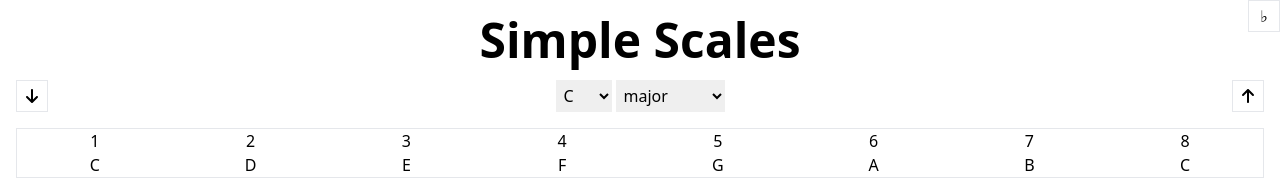
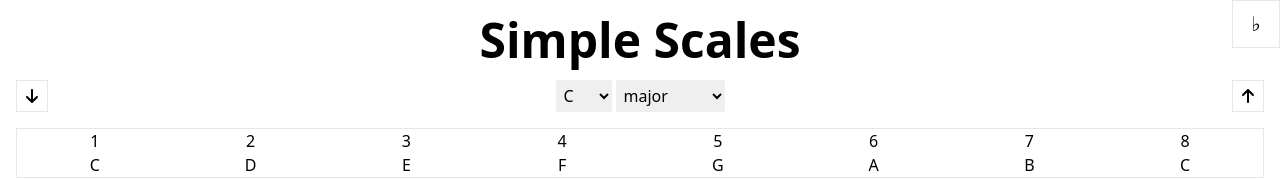
Before and after one commit to kylemichaelsullivan/simple-scales, a React (Vite) app: page / in a window 1280 px wide. Shown: the top 179 px of the page. Built offline with nearby package versions, Linux system fonts and the light colour scheme.

Commit message:
UPDATE: Make usingFlats larger

```diff
--- a/src/components/UsingFlats.tsx
+++ b/src/components/UsingFlats.tsx
@@ -6,7 +6,7 @@ function UsingFlats() {
   return (
     <button
       type='button'
-      className='UsingFlats absolute border w-8 h-8 top-0 right-0 hover:ring-1'
+      className='UsingFlats absolute border text-xl w-12 h-12 top-0 right-0 hover:ring-1'
       title={usingFlats ? 'Switch to Sharps' : 'Switch to Flats'}
       onClick={toggleUsingFlats}
     >
```
